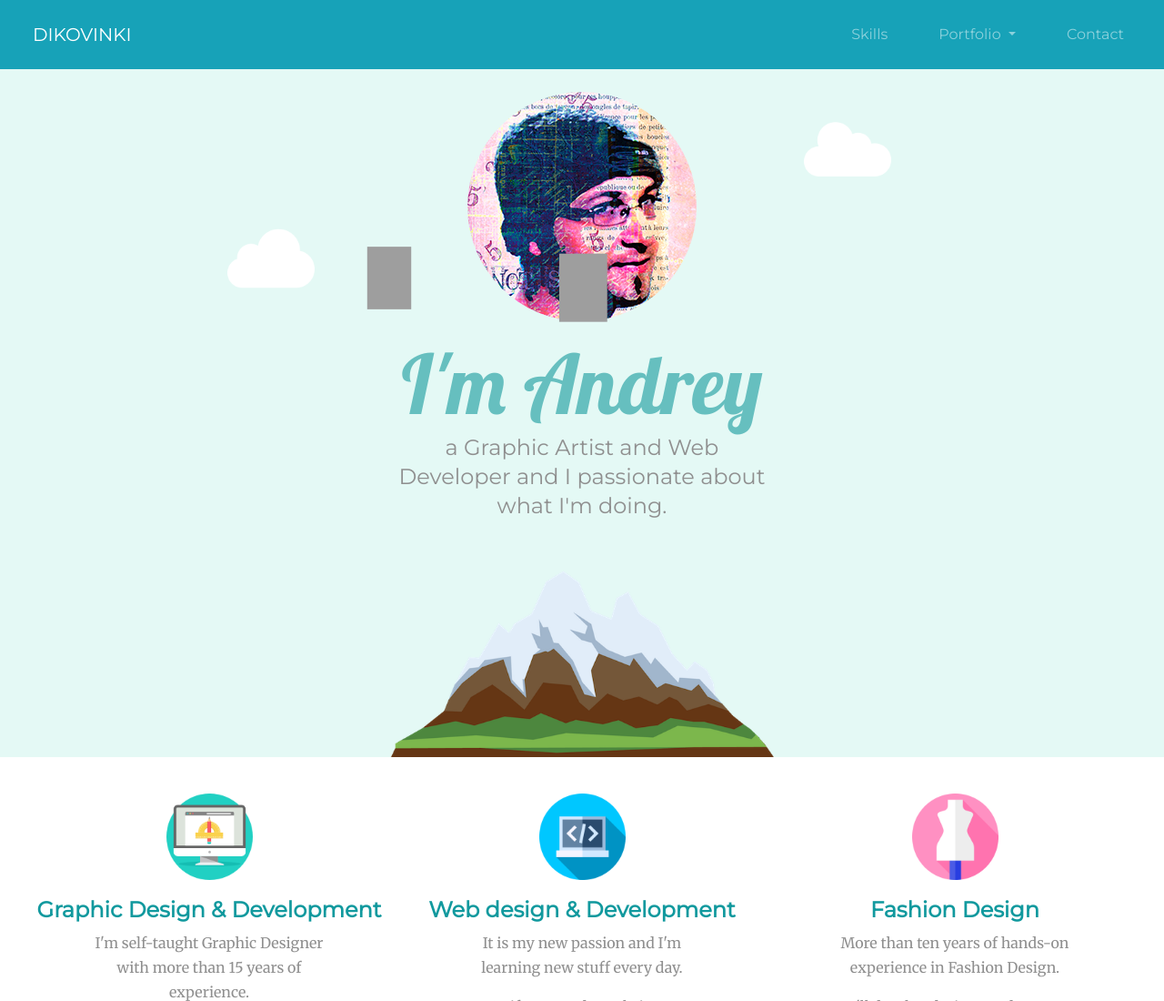
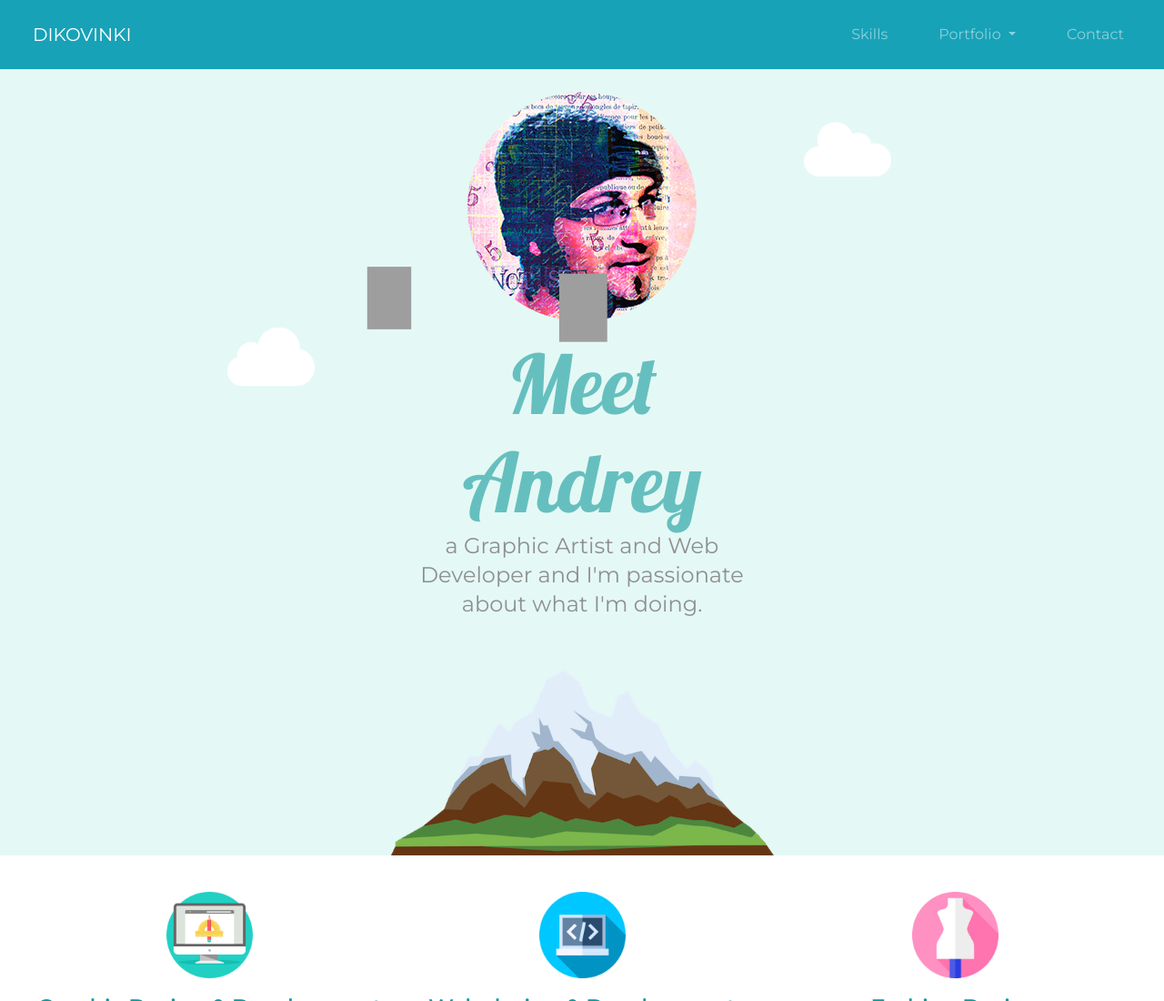
Before and after one commit to dikovinki/dikovinki.github.io, a plain HTML site: page index.html in a window 1280 px wide. Shown: the top 1100 px of the page at 91% size. Drawn offline with nearby package versions, Linux system fonts and the light colour scheme; grey boxes are pictures that could not be loaded.

Commit message:
changing index

```diff
--- a/index.html
+++ b/index.html
@@ -77,9 +77,9 @@
     <div class="intro">
       <!-- <h2>Ahoy</h2> -->
       <img src="images/circle-cropped.png" alt="Andrey_Zhelkovsky-img">
-      <h1>I'm Andrey</h1>
+      <h1>Meet Andrey</h1>
 
-      <h4>a Graphic Artist and Web Developer and I passionate about what I'm doing.</h4>
+      <h4>a Graphic Artist and Web Developer and I'm passionate about what I'm doing.</h4>
     </div>
 
     <img class="bottom-cloud" src="images/cloud-computing_white.png" alt="cloud-img">
```
